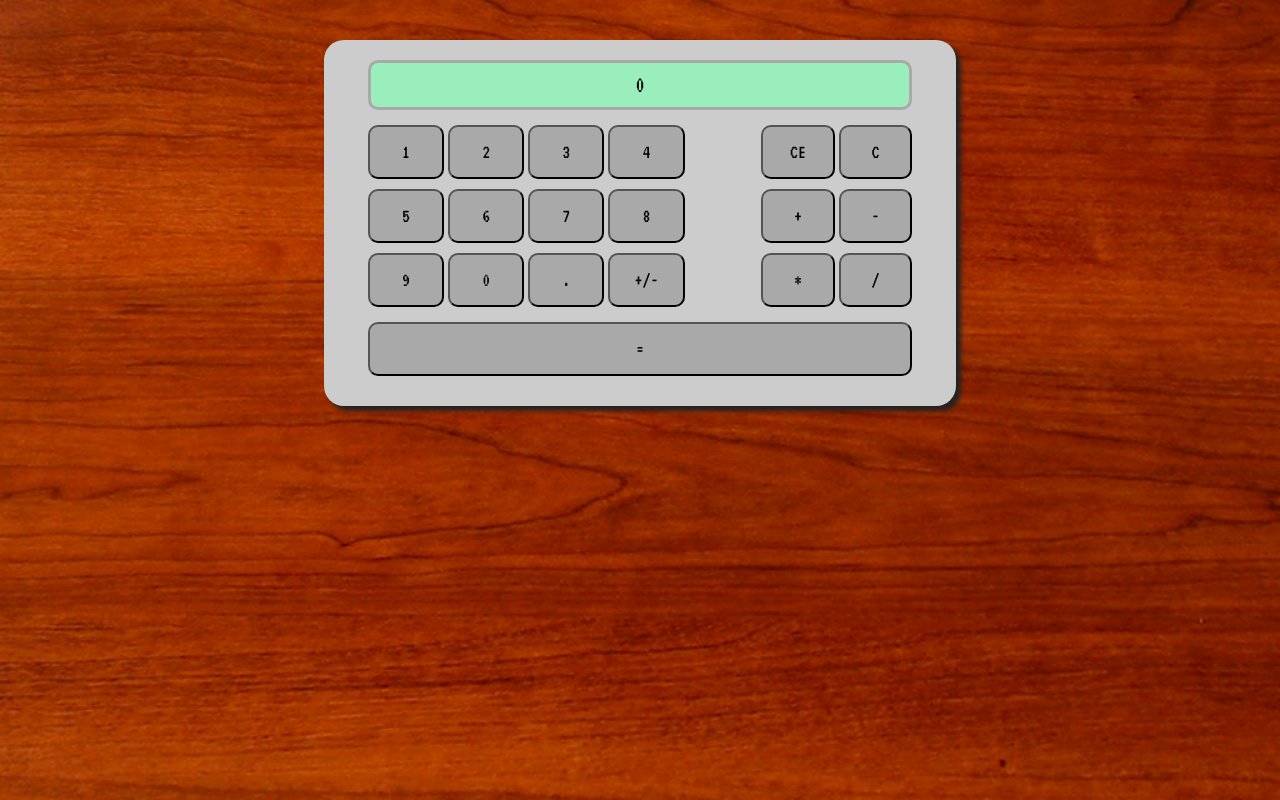
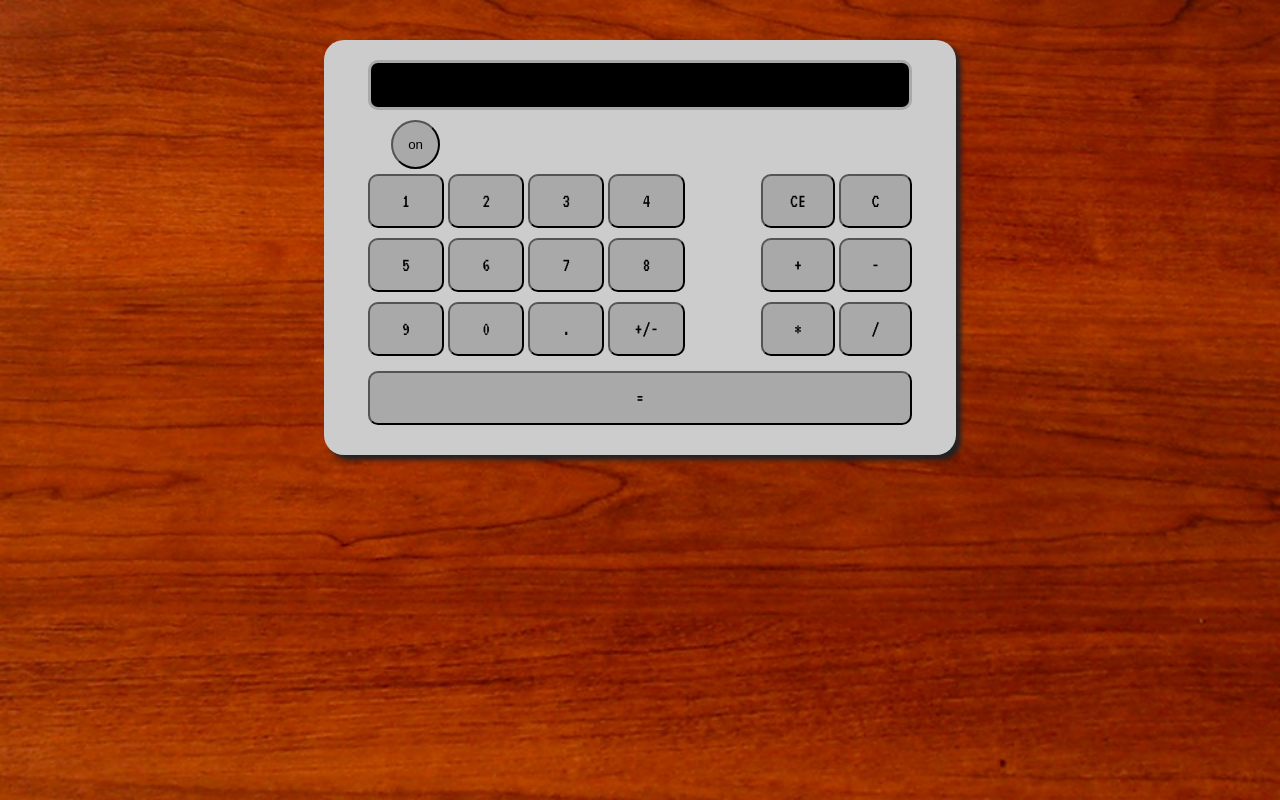
Before and after one commit to beck410/calculator, a website: page index.html in a window 1280 px wide. Drawn offline with Linux system fonts and the light colour scheme.

Commit message:
added on button

```diff
--- a/css/main.css
+++ b/css/main.css
@@ -7,13 +7,22 @@ body {
   background-size: cover;
 }
 
+.on {
+  text-align:left;
+  padding:15px;
+  border-radius:100%;
+  float:left;
+  margin-left:10%;
+  background:darkgrey;
+}
+
 .display{
   font-family:VT323;
   font-size:1.5em;
   line-height:1;
   width:87.5%;
   height:50px;
-  background:#9EB;
+  background:#000;
   display:block;
   margin: 10px auto;
   padding: 10px 0;
@@ -34,6 +43,7 @@ body {
 .calc-buttons {
   width: 87.5%;
   margin: 0 auto;
+  clear:left;
 }
 
 .number-buttons .button {
--- a/index.html
+++ b/index.html
@@ -10,6 +10,7 @@
   <body>
     <div class='calculator cf'>
       <span class='display'></span>
+      <input type='button' value='on' class='on'></input>
       <div class = "calc-buttons cf">
         <div class="number-buttons">
           <input type='button' value='1' class='1 button'></input>
--- a/js/main.js
+++ b/js/main.js
@@ -8,6 +8,9 @@ $().ready(function(){
   }
   $('input[type="button"]').click(function(){
     calc.press($(this).val())
+  })
+  $('.on').click(function(){
+    $('.display').css('background', '#9EB')
   })
 
   calc.display(0);
```
